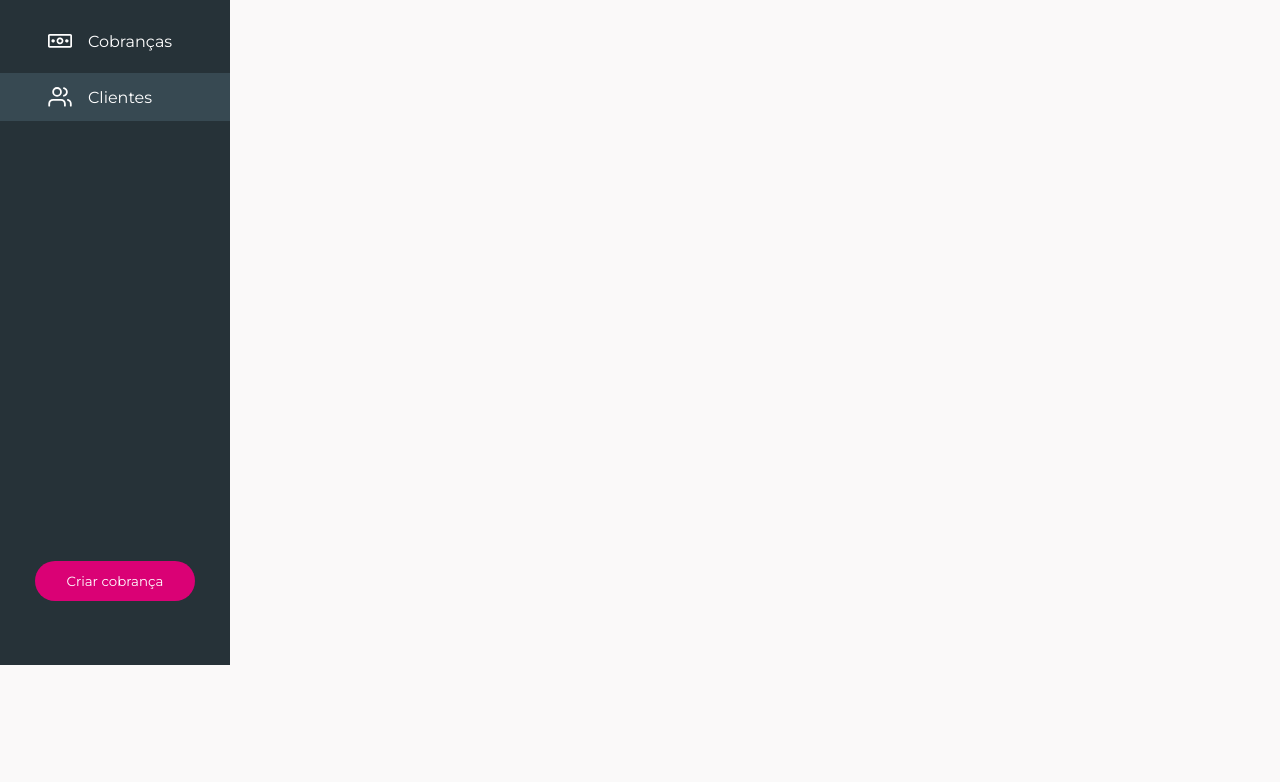
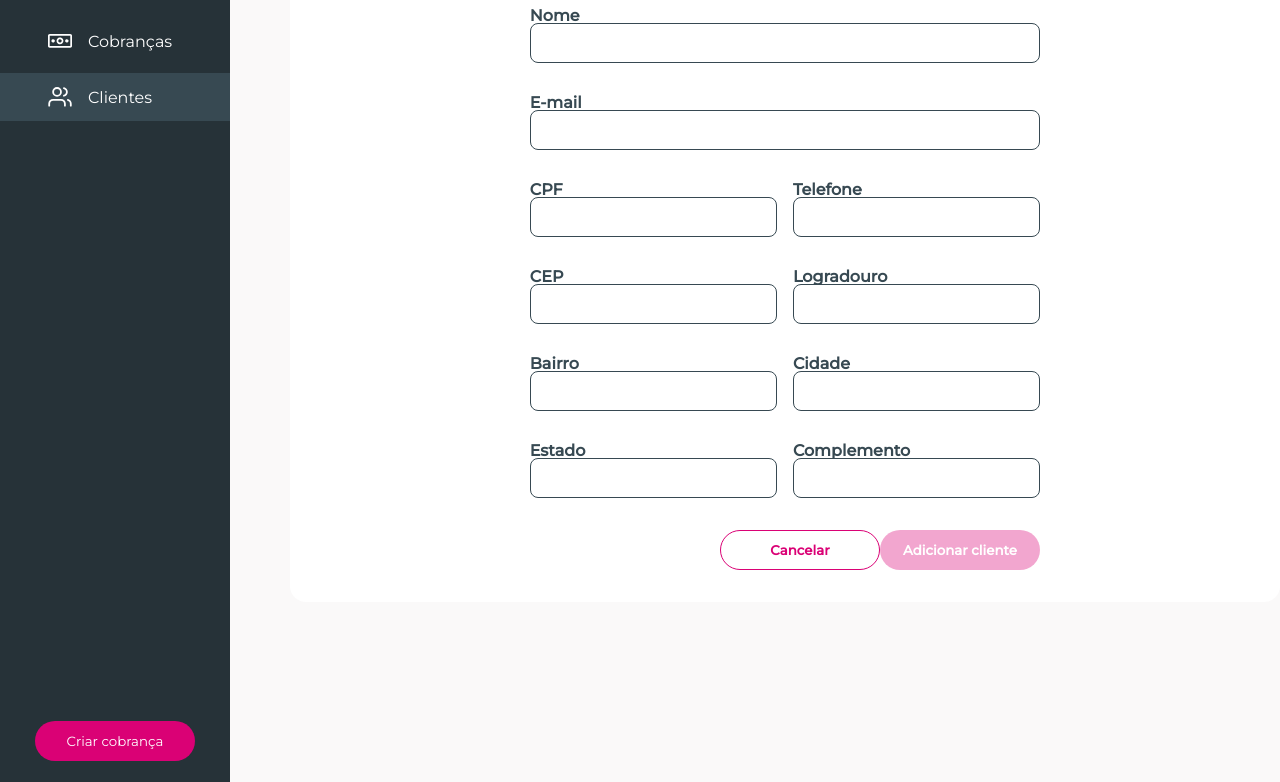
Before and after one commit to pedrogssouza/desafio-front, a React app: page /clientes in a window 1280 px wide. Shown: the part 135-917 px from the top of the page. Before the commit the page ends 800 px from the top, so only its background shows below. Built offline with nearby package versions, Linux system fonts and the light colour scheme; sample sign-in values are in the browser's storage.

Commit message:
add: form visualmente pronto

```diff
--- a/src/components/Sidebar/styles.css
+++ b/src/components/Sidebar/styles.css
@@ -1,9 +1,13 @@
+aside {
+  height: min-content;
+}
+
 .route-selected {
   background-color: rgba(55, 73, 82, 1);
 }
 
 .sidebar-content {
-  height: 100%;
+  height: 120vh;
   width: 280px;
   background-color: rgba(38, 50, 56, 1);
 }
--- /dev/null
+++ b/src/pages/AddClients/index.js
@@ -0,0 +1,124 @@
+import { useEffect, useState } from "react";
+import { useForm } from "react-hook-form";
+import "./styles.css";
+
+export default function AddClient(props) {
+  const { handleSubmit, register } = useForm();
+  const [buttonOn, setButtonOn] = useState(false);
+  const [inputName, setInputName] = useState("");
+  const [inputEmail, setInputEmail] = useState("");
+  const [inputCpf, setInputCpf] = useState("");
+
+  useEffect(() => {
+    if (inputName && inputEmail && inputCpf) {
+      setButtonOn(true);
+    } else {
+      setButtonOn(false);
+    }
+  }, [inputEmail, inputName, inputCpf]);
+
+  return (
+    <div className="add-clients-content flex-column">
+      <h1 className="add-clients-form-title">ADICIONAR CLIENTE</h1>
+      <div className="add-clients-container">
+        <form
+          className="add-clients-form flex-column"
+          onSubmit={handleSubmit()}
+        >
+          <div className="add-clients-input-container flex-column">
+            <label htmlFor="name" className="add-clients-form-label">
+              Nome
+            </label>
+            <input
+              id="name"
+              {...register("nome")}
+              value={inputName}
+              onChange={(e) => setInputName(e.target.value)}
+            />
+          </div>
+          <div className="add-clients-input-container flex-column">
+            <label className="add-clients-form-label" htmlFor="email">
+              E-mail
+            </label>
+            <input
+              id="email"
+              value={inputEmail}
+              {...register("email", { required: true })}
+              onChange={(e) => setInputEmail(e.target.value)}
+            />
+          </div>
+          <div className="flex-row gap">
+            <div className="add-clients-input-container flex-column">
+              <label className="add-clients-form-label" htmlFor="cpf">
+                CPF
+              </label>
+              <input
+                id="cpf"
+                value={inputCpf}
+                {...register("cpf", { required: true })}
+                onChange={(e) => setInputCpf(e.target.value)}
+              />
+            </div>
+            <div className="add-clients-input-container flex-column">
+              <label className="add-clients-form-label" htmlFor="phone">
+                Telefone
+              </label>
+              <input id="phone" {...register("telefone")} />
+            </div>
+          </div>
+          <div className="flex-row gap">
+            <div className="add-clients-input-container flex-column">
+              <label className="add-clients-form-label" htmlFor="cep">
+                CEP
+              </label>
+              <input id="cep" {...register("cep")} />
+            </div>
+            <div className="add-clients-input-container flex-column">
+              <label className="add-clients-form-label" htmlFor="logradouro">
+                Logradouro
+              </label>
+              <input id="logradouro" {...register("logradouro")} />
+            </div>
+          </div>
+          <div className="flex-row gap">
+            <div className="add-clients-input-container flex-column">
+              <label className="add-clients-form-label" htmlFor="bairro">
+                Bairro
+              </label>
+              <input id="bairro" {...register("bairro")} />
+            </div>
+            <div className="add-clients-input-container flex-column">
+              <label className="add-clients-form-label" htmlFor="cidade">
+                Cidade
+              </label>
+              <input id="cidade" {...register("cidade")} />
+            </div>
+          </div>
+          <div className="flex-row gap">
+            <div className="add-clients-input-container flex-column">
+              <label className="add-clients-form-label" htmlFor="estado">
+                Estado
+              </label>
+              <input id="estado" {...register("estado")} />
+            </div>
+            <div className="add-clients-input-container flex-column">
+              <label className="add-clients-form-label" htmlFor="complemento">
+                Complemento
+              </label>
+              <input id="complemento" {...register("complemento")} />
+            </div>
+          </div>
+          <div
+            className="flex-row
+         items-center flex-end"
+          >
+            <button className="btn-white">Cancelar</button>
+            <button className={buttonOn ? `btn-pink on` : `btn-pink off `}>
+              Adicionar cliente
+            </button>
+          </div>
+        </form>
+      </div>
+    </div>
+  );
+}
--- /dev/null
+++ b/src/pages/AddClients/styles.css
@@ -0,0 +1,43 @@
+.add-clients-content {
+  margin-left: 60px;
+  z-index: -99;
+}
+
+.add-clients-container {
+  background-color: white;
+  padding: 32px 0;
+  border-radius: 16px;
+}
+
+.add-clients-form {
+  padding: 0 240px;
+}
+
+.add-clients-form-label {
+  font-weight: 600;
+  font-size: 16px;
+  line-height: 15px;
+  color: #374952;
+}
+
+.add-clients-form input {
+  background: #ffffff;
+  border: 1px solid #374952;
+  box-sizing: border-box;
+  border-radius: 8px;
+  height: 40px;
+  margin-bottom: 32px;
+  width: 100%;
+}
+
+.add-clients-input-container {
+  width: 100%;
+}
+
+.gap {
+  gap: 16px;
+}
+
+.flex-end {
+  align-self: flex-end;
+}
--- a/src/routes.js
+++ b/src/routes.js
@@ -9,6 +9,7 @@ import {
 import Home from "./pages/Home";
 import SignUp from "./pages/SignUp";
 import SignIn from "./pages/SignIn";
+import AddClient from "./pages/AddClients";
 import Sidebar from "./components/Sidebar";
 import ProfileIcon from "./components/ProfileIcon";
 import { useContext, useState } from "react";
@@ -40,6 +41,7 @@ export default function Routes() {
               <Sidebar>
                 <ProfileIcon>
                   <Route path="/" exact component={Home} />
+                  <Route path="/clientes" component={AddClient} />
                 </ProfileIcon>
               </Sidebar>
             </ProtectedRoutes>
--- a/src/styles/buttons.css
+++ b/src/styles/buttons.css
@@ -8,6 +8,18 @@
   border: 0;
 }
 
+.btn-white {
+  font-weight: 600;
+  background-color: white;
+  color: #da0175;
+  width: 160px;
+  min-height: 40px;
+  border-radius: 20px;
+  outline: none;
+  border: 1px solid #da0175;
+  cursor: pointer;
+}
+
 .on {
   background-color: #da0175;
   cursor: pointer;
--- a/src/useApi.js
+++ b/src/useApi.js
@@ -45,6 +45,7 @@ export default function useApi() {
 
     if (response.ok) {
       setEditProfile(false);
+      console.log("oi");
       return;
     }
   }
@@ -58,6 +59,7 @@ export default function useApi() {
       return responseData;
     }
   }
+
   return {
     signInFunction,
     signUpFunction,
```
